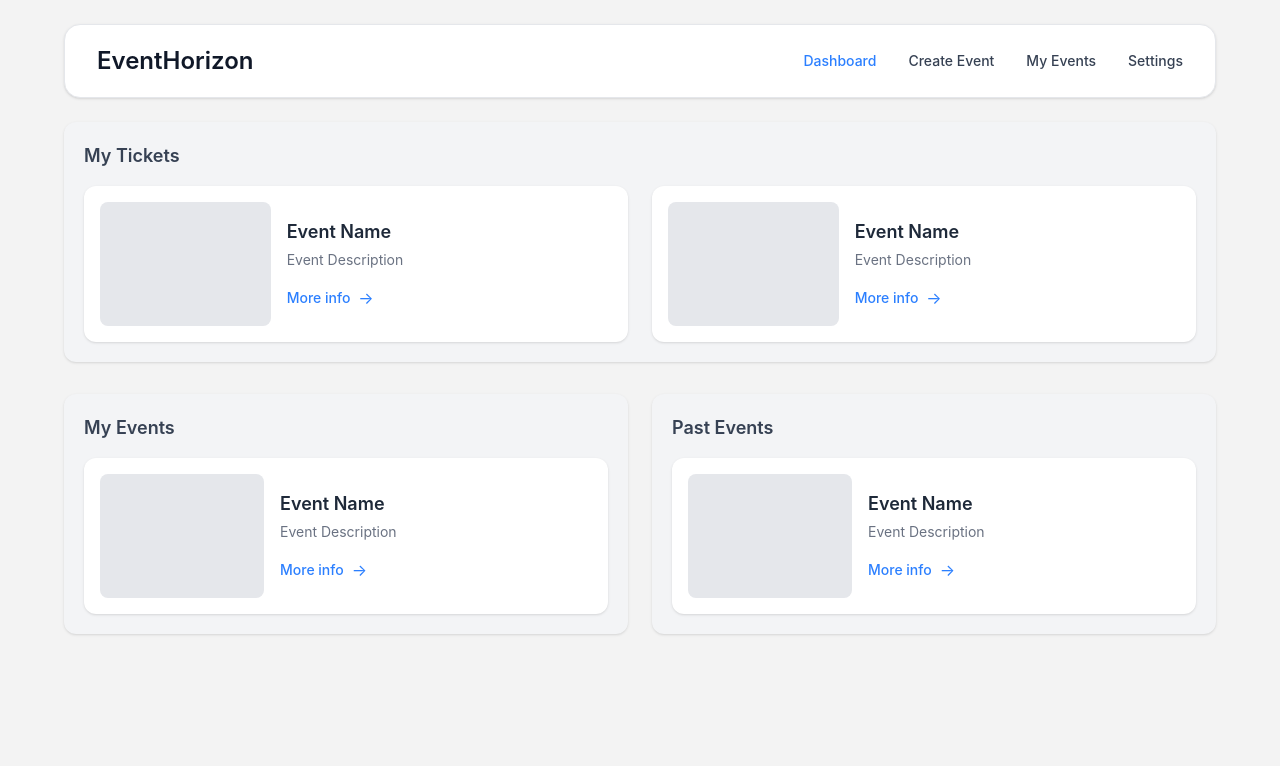
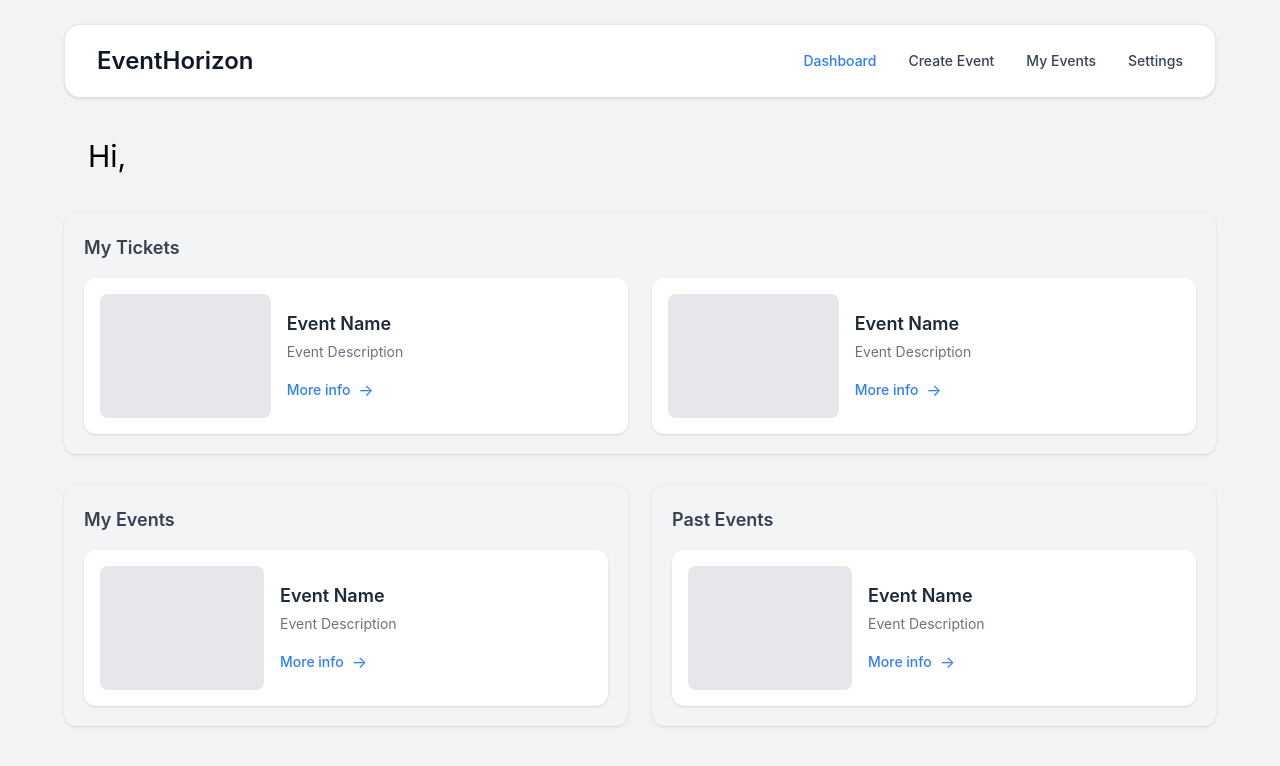
Before and after one commit to DragonShadow343/EventHorizon, a React (Vite) app in the folder Frontend/: page /user/dashboard in a window 1280 px wide. Shown: the top 766 px of the page. Built offline with nearby package versions, Linux system fonts and the light colour scheme.

Commit message:
Completed Lab 7 Task 1

```diff
--- a/Frontend/src/pages/user/UserDashboard.jsx
+++ b/Frontend/src/pages/user/UserDashboard.jsx
@@ -1,7 +1,11 @@
 import UserNavbar from "../../components/NavBar/UserNavbar";
 import EventCard from "../../components/UserDashboard/EventCard";
+import { useAuth } from "../../context/AuthContext"
 
 const UserDashboard = () => {
+
+  const { user } = useAuth();
+
   const myTickets = [
     { id: "t1", name: "Event Name", desc: "Event Description" },
     { id: "t2", name: "Event Name", desc: "Event Description" },
@@ -20,7 +24,9 @@ const UserDashboard = () => {
       <div className="mx-auto max-w-6xl">
         <UserNavbar />
 
-        <main className="mt-6">
+        <h1 className="text-3xl m-6 my-10">Hi, {user.name}</h1>
+
+        <main className="mt-3">
 
 
           {/* My Tickets */}
```
Also changed, not shown: 1 other file (tests, documents, lock files or other folders).
